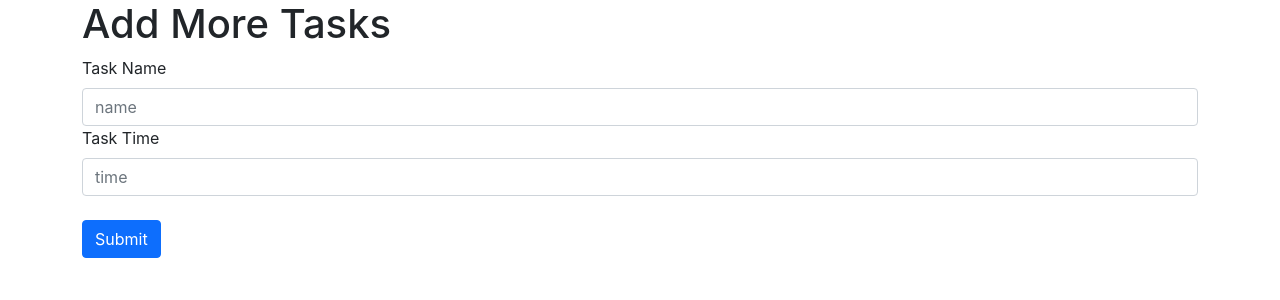
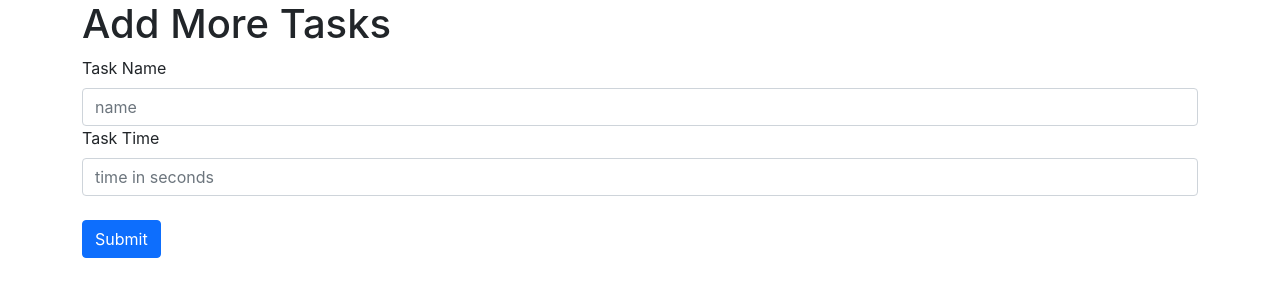
Before and after one commit to ad-world/Malvor-Task, a React (Create React App) app in the folder client/: page /add in a window 1280 px wide. Shown: the top 300 px of the page. Built offline with nearby package versions, Linux system fonts and the light colour scheme; no server answers; the HTML template or start-up script is replaced by a standard one.

Commit message:
route -> switch

```diff
--- a/client/src/App.js
+++ b/client/src/App.js
@@ -1,4 +1,4 @@
-import { BrowserRouter as Router, Route } from 'react-router-dom'
+import { BrowserRouter as Router, Route, Switch } from 'react-router-dom'
 
 
 import './App.css';
@@ -8,8 +8,10 @@ import AddJob from './pages/AddJob'
 function App() {
   return (
     <Router>
-      <Route exact path="/" component={Jobs}/>
-      <Route exact path="/add" component={AddJob}/>
+      <Switch>
+        <Route exact path="/" component={Jobs} />
+        <Route exact path="/add" component={AddJob} />
+      </Switch>
     </Router>
 
   );
--- a/client/src/pages/AddJob.js
+++ b/client/src/pages/AddJob.js
@@ -41,7 +41,7 @@ export default function AddJob() {
                 <label class="form-label">Task Name</label>
                 <input name="name" class="form-control" onChange={(e) => setName(e.target.value)} placeholder="name" />
                 <label class="form-label">Task Time</label>
-                <input name="time" class="form-control" onChange={(e) => setTime(e.target.value)} placeholder="time" />
+                <input name="time" class="form-control" onChange={(e) => setTime(e.target.value)} placeholder="time in seconds" />
                 <input type="button" onClick={handleSubmit} value="Submit" className="btn btn-primary mt-4"/>
             </form>
         </div>
```
